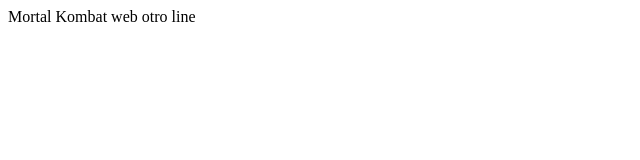
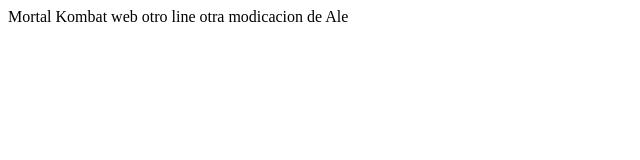
Before and after one commit to ezequielest/mortalKombat, a plain HTML site: page index.html in a window 1280 px wide. Shown: the whole page, without its empty margins (0-640 px from the left). Drawn offline with Linux system fonts and the light colour scheme.

Commit message:
sume mas data al index

```diff
--- a/index.html
+++ b/index.html
@@ -9,5 +9,7 @@
     Mortal Kombat web
 
     otro line
+
+    otra modicacion de Ale
 </body>
 </html>
```
